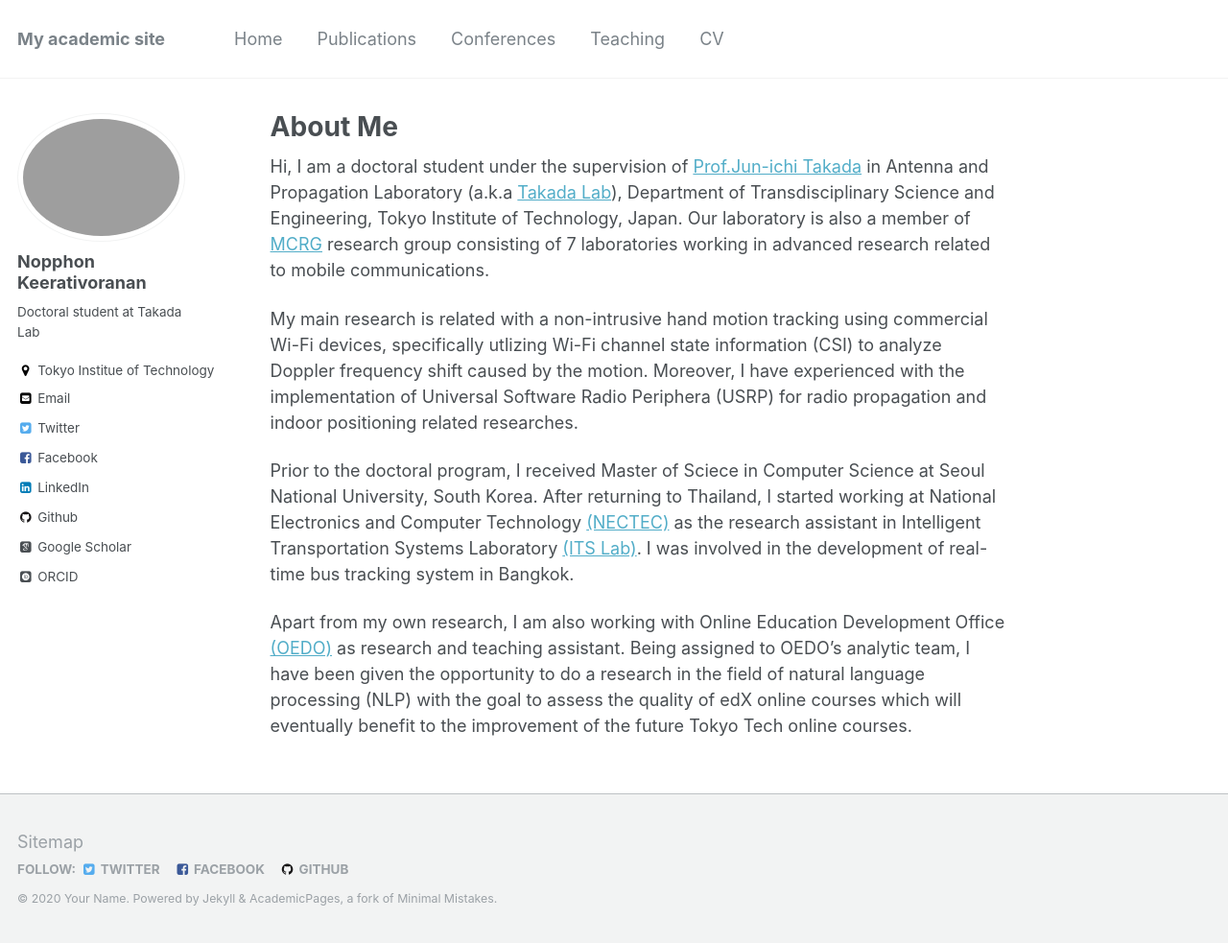
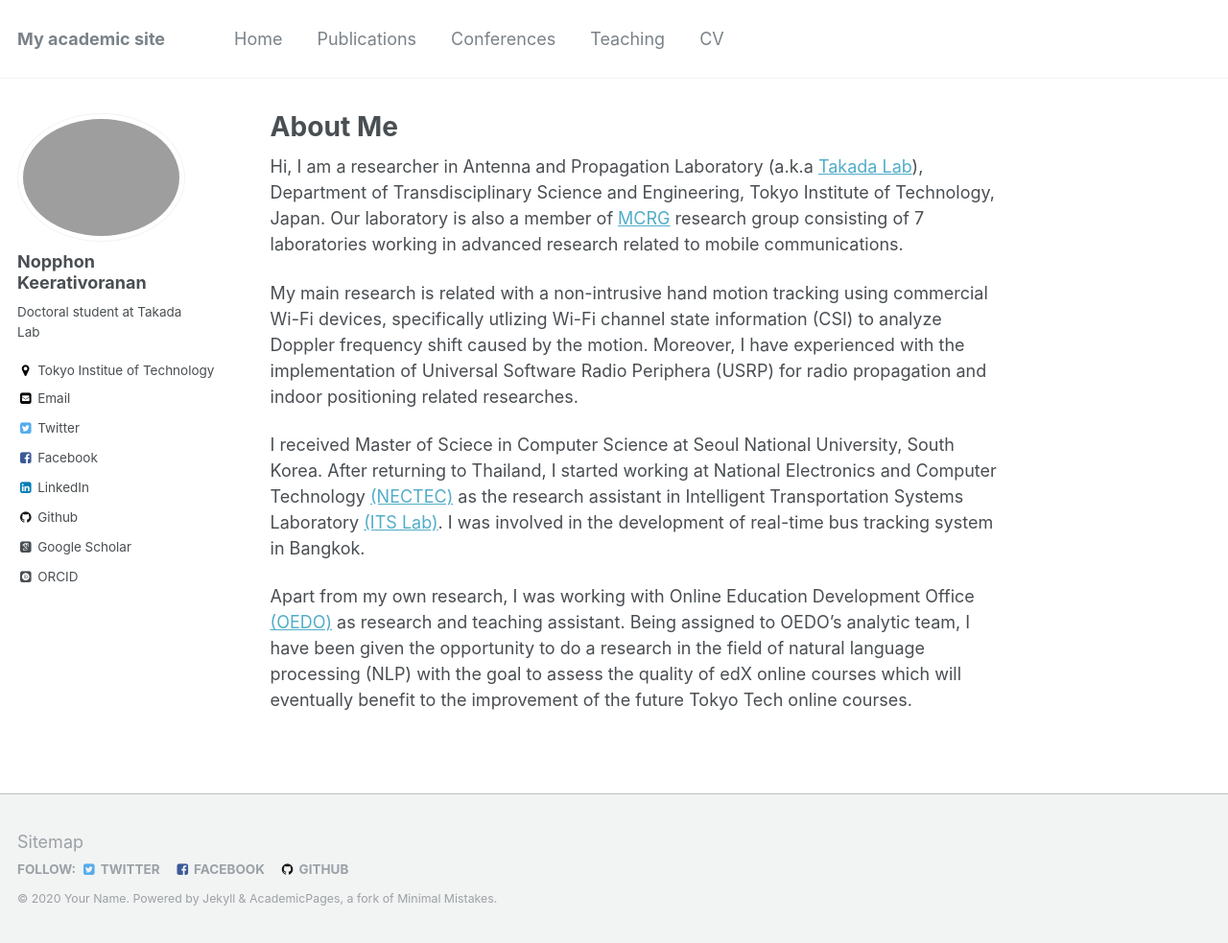
Before and after one commit to KeNopphon/KeNopphon.github.io, a Jekyll site: the page built from _pages/about.md, in a window 1280 px wide and 983 px high. Shown: the whole window at 96% size. Built offline with Jekyll 4.4.1, drawn with Linux system fonts in a browser that asks for light colours; some web fonts are replaced.

Commit message:
Update about.md

```diff
--- a/_pages/about.md
+++ b/_pages/about.md
@@ -7,13 +7,13 @@ redirect_from:
   - /about/
   - /about.html
 ---
-Hi, I am a doctoral student under the supervision of [Prof.Jun-ichi Takada](http://www.ap.ide.titech.ac.jp/~takada/index-e.html) in Antenna and Propagation Laboratory (a.k.a [Takada Lab](http://www.ap.ide.titech.ac.jp/)), Department of Transdisciplinary Science and Engineering, Tokyo Institute of Technology, Japan. Our laboratory is also a member of [MCRG](http://www.mcrg.ee.titech.ac.jp/) research group consisting of 7 laboratories working in advanced research related to mobile communications.
+Hi, I am a researcher in Antenna and Propagation Laboratory (a.k.a [Takada Lab](http://www.ap.ide.titech.ac.jp/)), Department of Transdisciplinary Science and Engineering, Tokyo Institute of Technology, Japan. Our laboratory is also a member of [MCRG](http://www.mcrg.ee.titech.ac.jp/) research group consisting of 7 laboratories working in advanced research related to mobile communications.
 
 My main research is related with a non-intrusive hand motion tracking using commercial Wi-Fi devices, specifically utlizing Wi-Fi channel state information (CSI) to analyze Doppler frequency shift caused by the motion. Moreover, I have experienced with the implementation of Universal Software Radio Periphera (USRP) for radio propagation and indoor positioning related researches.
 
-Prior to the doctoral program, I received Master of Sciece in Computer Science at Seoul National University, South Korea. After returning to Thailand, I started working at National Electronics and Computer Technology [(NECTEC)](https://www.nectec.or.th/en/) as the research assistant in Intelligent Transportation Systems Laboratory [(ITS Lab)](https://wapst7.wixsite.com/traffy). I was involved in the development of real-time bus tracking system in Bangkok.
+I received Master of Sciece in Computer Science at Seoul National University, South Korea. After returning to Thailand, I started working at National Electronics and Computer Technology [(NECTEC)](https://www.nectec.or.th/en/) as the research assistant in Intelligent Transportation Systems Laboratory [(ITS Lab)](https://wapst7.wixsite.com/traffy). I was involved in the development of real-time bus tracking system in Bangkok.
 
-Apart from my own research, I am also working with Online Education Development Office [(OEDO)](https://www.oedo.citl.titech.ac.jp/index-en) as research and teaching assistant. Being assigned to OEDO's analytic team, I have been given the opportunity to do a research in the field of natural language processing (NLP) with the goal to assess the quality of edX online courses which will eventually benefit to the improvement of the future Tokyo Tech online courses.
+Apart from my own research, I was working with Online Education Development Office [(OEDO)](https://www.oedo.citl.titech.ac.jp/index-en) as research and teaching assistant. Being assigned to OEDO's analytic team, I have been given the opportunity to do a research in the field of natural language processing (NLP) with the goal to assess the quality of edX online courses which will eventually benefit to the improvement of the future Tokyo Tech online courses.
 
 
 
```
